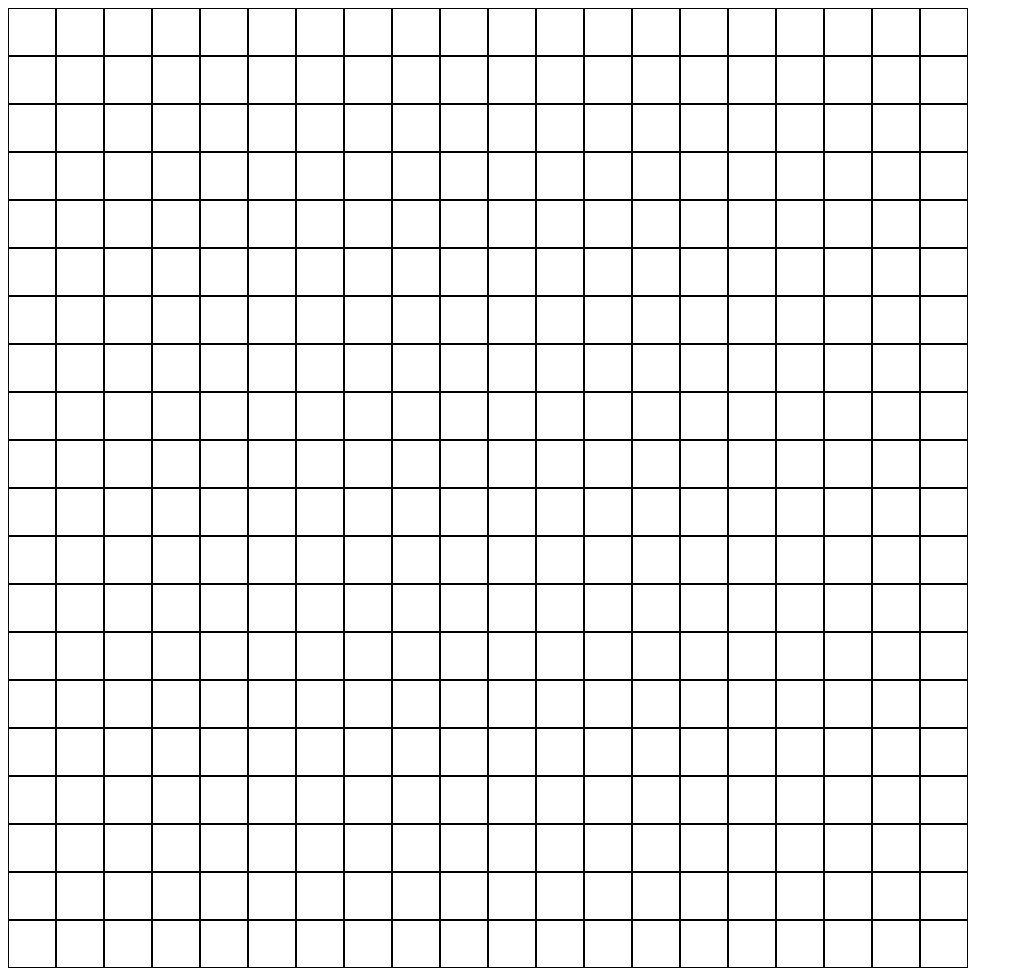
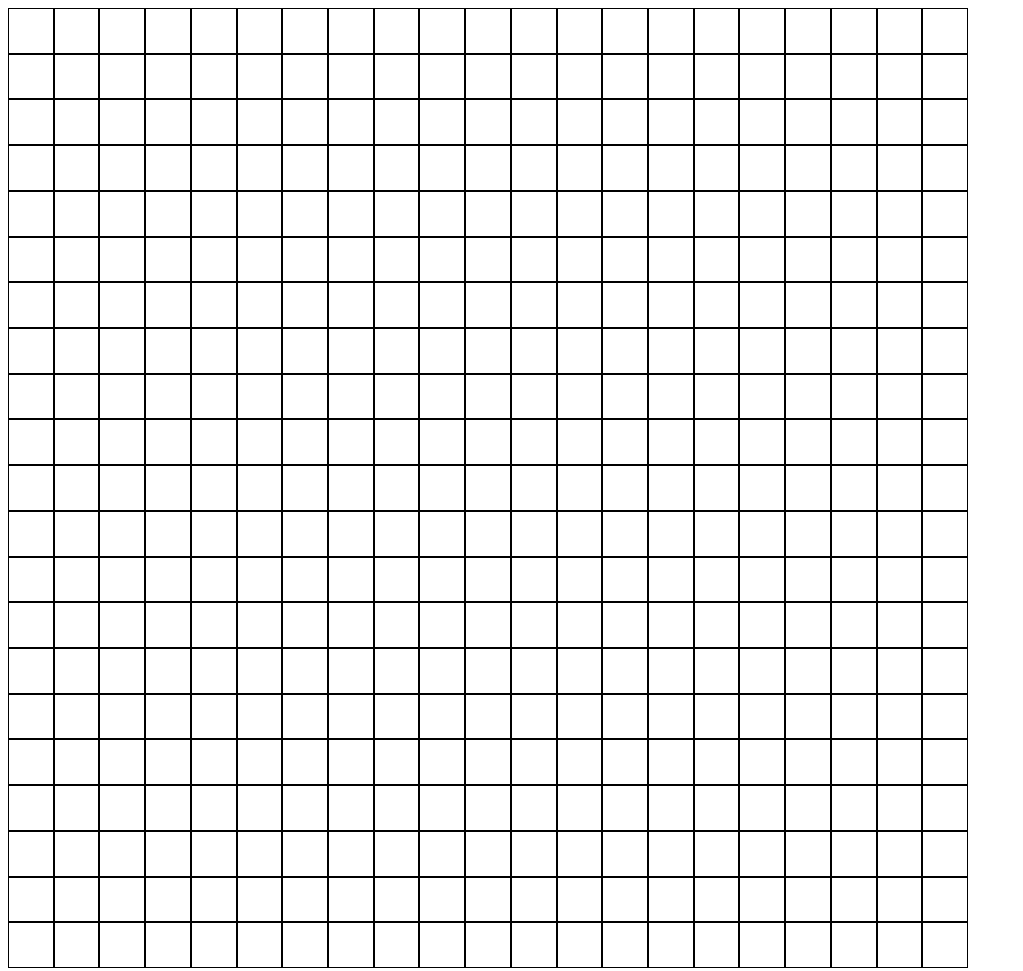
Before and after one commit to arwin4/etch-a-sketch, a plain HTML site: page index.html in a window 1280 px wide. Shown: the whole page, without its empty margins (0-1023 px from the left). Drawn offline with Linux system fonts and the light colour scheme.

Commit message:
Implement flexible grid, non-hardcoded css

```diff
--- a/main.js
+++ b/main.js
@@ -1,6 +1,19 @@
 const container = document.querySelector('.container');
+const squaresPerSide = 21;
 
-for (let i = 0; i < (20 ** 2); i++) {
-    const square = document.createElement('div');
-    container.appendChild(square);
+createDivs(squaresPerSide);
+createGrid(squaresPerSide);
+
+function createDivs(squaresPerSide) {
+    const numDivs = squaresPerSide ** 2;
+    for (let i = 0; i < numDivs; i++) {
+        const div = document.createElement('div');
+        container.appendChild(div);
+    }
 }
+
+function createGrid(squaresPerSide) {
+    /* The divs made by createDivs don't have an explicit shape yet.
+    Here they're placed in an implicit grid such that they become square. */
+    container.style.gridTemplateColumns = `repeat(${squaresPerSide}, 1fr)`
+}
--- a/style.css
+++ b/style.css
@@ -1,7 +1,5 @@
 .container {
     display: grid;
-    grid-template-columns: repeat(20, 1fr);
-    grid-template-rows: repeat(20, 1fr);
     width: 960px;
     height: 960px;
 }
```
